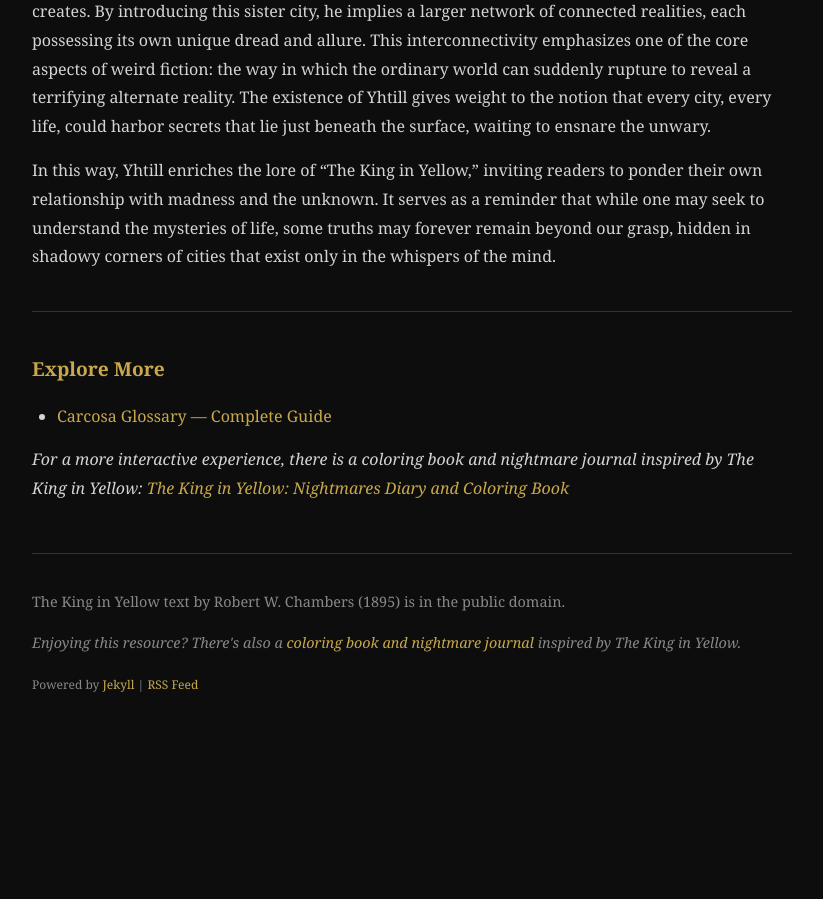
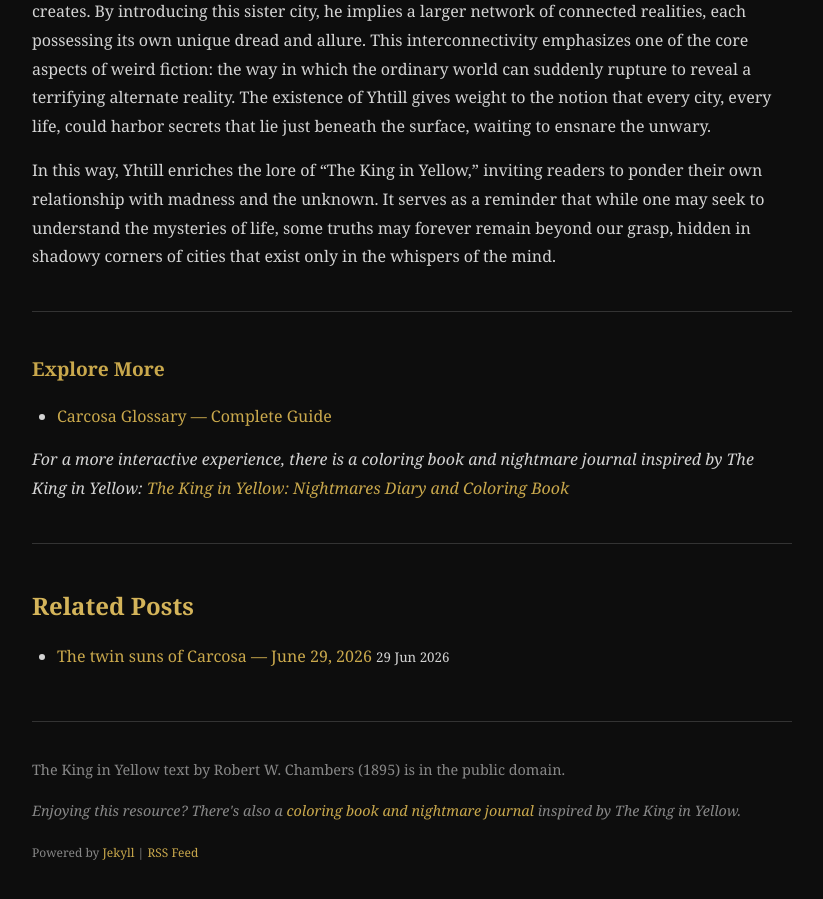
Before and after one commit to miravosqueinteresante/the-king-in-yellow-resources, a Jekyll site: the page built from _posts/2026-06-16-yhtill-the-sister-city.md, in a window 1280 px wide and 900 px high, scrolled down 1132 px. Shown: the whole window, without its empty margins (228-1051 px from the left). Built offline with Jekyll 4.4.1, drawn with Linux system fonts in a browser that asks for light colours; before the commit the page ends 1864 px from its top, so only the background shows below that; some of the changed lines change nothing that is shown.

Commit message:
Daily post — 2026-06-29

```diff
--- a/_data/post-queue.json
+++ b/_data/post-queue.json
@@ -7,9 +7,10 @@
   },
   "carcosa_lore": {
     "used": [
-      "Yhtill \u2014 the sister city"
+      "Yhtill \u2014 the sister city",
+      "The twin suns of Carcosa"
     ],
-    "last_date": "2026-06-16"
+    "last_date": "2026-06-29"
   },
   "yellow_sign_meaning": {
     "used": [
--- /dev/null
+++ b/_posts/2026-06-29-the-twin-suns-of-carcosa.md
@@ -0,0 +1,31 @@
+---
+layout: post
+title: "The twin suns of Carcosa — June 29, 2026"
+date: 2026-06-29 12:00:00 +0000
+categories: blog
+content_type: carcosa_lore
+tags: [carcosa lore the-king-in-yellow chambers analysis]
+---
+In Robert W. Chambers' "The King in Yellow," the mysterious city of Carcosa serves as a central and haunting symbol, particularly through the imagery of its twin suns. The concept of these suns is rich with implications, reflecting both the duality of existence and the psychological torment experienced by those who encounter the eponymous play.
+
+Carcosa is depicted as an enigmatic and otherworldly place, a setting that defies the natural laws governing our reality. The twin suns, described as “pale” and “weary,” cast a haunting light over the city, suggesting a world in which time and normalcy are distorted. This duality can be interpreted as a metaphor for the dual nature of humanity, where one sun might symbolize the rational world, while the other represents the chaotic, the unknowable, and the absurd. The interplay of these two suns creates an environment of disorientation and dread, inviting readers to explore the thin line between sanity and madness.
+
+Chambers’ use of solar imagery in relation to Carcosa evokes a sense of impending doom. The suns do not provide warmth or comfort; instead, they illuminate a landscape filled with decay and despair. This dichotomy is poignantly captured in passages that describe the city as “the yellow sign” emerges, a reminder that illumination can also bring forth hidden horrors. Thus, the twin suns serve not only as celestial bodies but as metaphors for the duality of enlightenment and ignorance, hope and despair.
+
+The psychological ramifications of the twin suns are particularly evident in the experiences of characters exposed to "The King in Yellow," the play that drives many to madness. The light of the suns becomes synonymous with the revelation of truth—truths that are often too overwhelming to bear. This reflects Chambers’ overarching theme of existential horror: the knowledge that the universe is not only indifferent but potentially hostile to human understanding. The unsettling realization that the twinkling light from above can lead one to perdition highlights the fragility of sanity in the face of cosmic truths.
+
+Moreover, the twin suns may also signify the inescapable nature of fate. Just as characters in the stories struggle against their predestined paths, the suns rise and set with an inevitability that mirrors their own experiences. For instance, in “The Repairer of Reputations,” the protagonist’s descent into madness parallels the oppressive glow of Carcosa’s suns, reinforcing the idea that understanding one’s fate does not equate to escaping it. The unrelenting light serves as a constant reminder of the characters’ inescapable destinies, emphasizing the futility of their resistance.
+
+In conclusion, the twin suns of Carcosa are not merely decorative features of a fantastical landscape; they are potent symbols that encapsulate the themes of duality, existential dread, and the inescapable nature of fate within "The King in Yellow." Chambers masterfully harnesses these celestial bodies to create a sense of foreboding and to challenge the reader's understanding of reality itself. As we peer into the light of these strange suns, we are beckoned to confront the inherent darkness that lies within both Carcosa and ourselves.
+
+---
+
+### Explore More
+
+- [Carcosa Glossary — Complete Guide](/the-king-in-yellow-resources/analysis/carcosa-glossary/)
+
+*For a more interactive experience, there is a coloring book and nightmare journal inspired by The King in Yellow: [The King in Yellow: Nightmares Diary and Coloring Book](https://www.amazon.com/dp/B0CTXCQ9HM)*
+
+### Previous Posts on This Topic
+
+- [the sister city — June 16, 2026](/the-king-in-yellow-resources/2026/06/2026-06-16-yhtill-the-sister-city.html)
```
